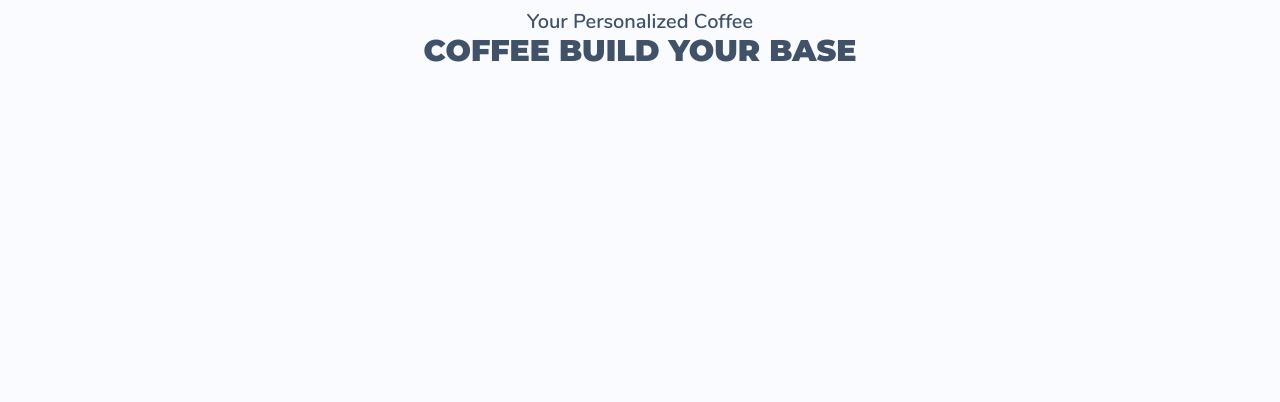
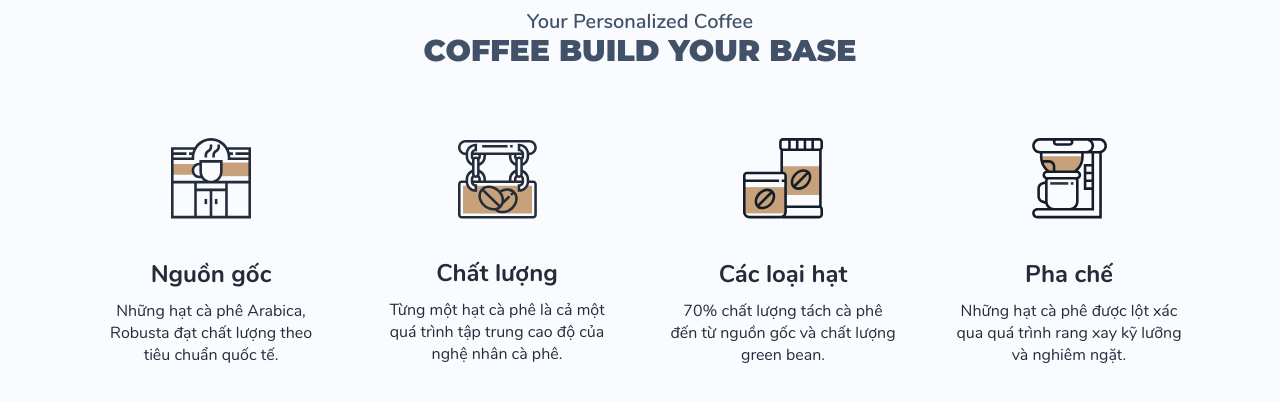
Before and after one commit to Roman-00/Freebie-Coffee, a plain HTML site: page index.html in a window 1280 px wide. Shown: the part 880-1282 px from the top of the page. Before the commit the page ends 1108 px from the top, so only its background shows below. Drawn offline with Linux system fonts and the light colour scheme.

Commit message:
feat add a section benefits

```diff
--- a/index.html
+++ b/index.html
@@ -82,6 +82,46 @@
                     COFFEE BUILD YOUR BASE
                 </h2>
                 <!-- /.section__title -->
+
+                <div class="benefits__block-wrap">
+                    <div class="benefits__block">
+                        <img src="img/benefits/benefits01.svg" alt="Nguồn gốc" class="benefits__block-image">
+                        <span class="benefits__block-title">
+                            Nguồn gốc
+                        </span>
+                        <span class="benefits__block-desc">
+                            Những hạt cà phê Arabica, Robusta đạt chất lượng theo tiêu chuẩn quốc tế.
+                        </span>
+                    </div>
+                    <div class="benefits__block">
+                        <img src="img/benefits/benefits2.svg" alt="Chất lượng" class="benefits__block-image">
+                        <span class="benefits__block-title">
+                            Chất lượng
+                        </span>
+                        <span class="benefits__block-desc">
+                            Từng một hạt cà phê là cả một quá trình tập trung cao độ của nghệ nhân cà phê.
+                        </span>
+                    </div>
+                    <div class="benefits__block">
+                        <img src="img/benefits/benefits3.svg" alt="Các loại hạt" class="benefits__block-image">
+                        <span class="benefits__block-title">
+                            Các loại hạt
+                        </span>
+                        <span class="benefits__block-desc">
+                            70% chất lượng tách cà phê đến từ nguồn gốc và chất lượng green bean.
+                        </span>
+                    </div>
+                    <div class="benefits__block">
+                        <img src="img/benefits/benefits4.svg" alt="Pha chế" class="benefits__block-image">
+                        <span class="benefits__block-title">
+                            Pha chế
+                        </span>
+                        <span class="benefits__block-desc">
+                            Những hạt cà phê được lột xác qua quá trình rang xay kỹ lưỡng và nghiêm ngặt.
+                        </span>
+                    </div>
+                </div>
+                <!-- /.benefits__block-wrap -->
             </div>
         </section>
 
--- a/sass/_viriables.sass
+++ b/sass/_viriables.sass
@@ -6,3 +6,4 @@ $light-gray: #EDF0F5
 $body-bg: #f9fbff
 
 $white: #ffffff
+$block-title: #232C38
--- a/sass/templates/_benefits.sass
+++ b/sass/templates/_benefits.sass
@@ -3,3 +3,39 @@
     height: auto
     &__title
         margin-bottom: 70px
+    &__block
+        display: flex
+        flex-direction: column
+        align-items: center
+        justify-content: center
+        &-wrap
+            display: flex
+            flex-wrap: wrap
+            justify-content: space-between
+            align-items: center
+        &-title
+            display: block
+
+            margin-bottom: 12px
+
+            font-family: Nunito
+            font-weight: bold
+            font-size: 24px
+            line-height: 28px
+
+            color: $block-title
+            text-align: center
+        &-desc
+            display: block
+
+            max-width: 230px
+
+            font-family: Nunito
+            font-weight: 300
+            font-size: 16px
+            line-height: 22px
+            text-align: center
+
+            color: $block-title
+        &-image
+            margin-bottom: 40px
--- a/sass/templates/_hero.sass
+++ b/sass/templates/_hero.sass
@@ -19,6 +19,7 @@
         font-size: 54px
         line-height: 70px
 
+        text-align: left
         color: $primary-color
     &__play
         &-video
```
Also changed, not shown: css/style.css, img/benefits/benefits01.svg (added), img/benefits/benefits2.svg (added), img/benefits/benefits3.svg (added), img/benefits/benefits4.svg (added), 1 other file.
